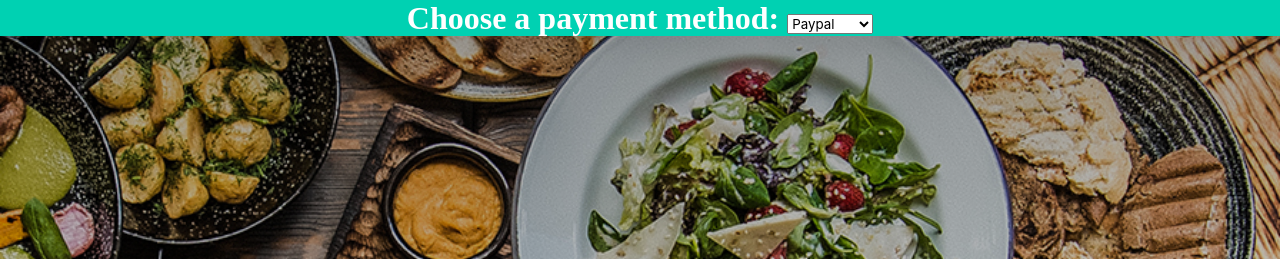
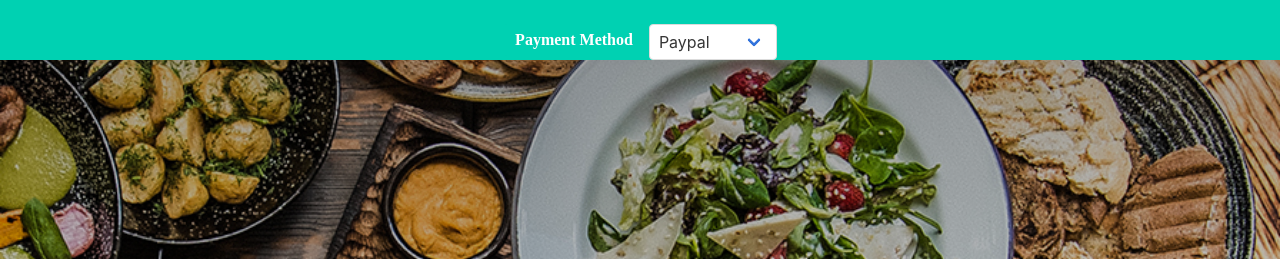
Before and after one commit to akshatgit/Badger-Bytes-OrderManagement-System, a Flask app: page /profile in a window 1280 px wide. Shown: the part 268-527 px from the top of the page. Run offline with Flask 2, Linux system fonts and the light colour scheme; a user stored in the database is signed in; parts of the project's set-up code (start-up, migrations or seed data) failed here and were passed over.

Commit message:
profile ui

```diff
--- a/templates/profile.html
+++ b/templates/profile.html
@@ -17,7 +17,15 @@
 </br>
   Address: {{address}}
 </br>
-  <label for="Payment">Choose a payment method:</label>
+</h1>
+
+<!-- <div class="content>" -->
+
+<!-- <p>Payment</p> -->
+<span class="tag is-primary is-medium"><b>Payment Method</b> </span>
+<!-- </div> -->
+  <!-- <label for="Payment">Choose a payment method:</label> -->
+  <div class="select">
 
             <select name="payment" id="payment">
               <option value="Customer">Paypal</option>
@@ -25,5 +33,6 @@
               <option value="Restraunt Staff">Apple Pay</option>
 
             </select>
-</h1>
+          </div>
+
 {% endblock %}
--- a/templates/staff_order.html
+++ b/templates/staff_order.html
@@ -41,7 +41,7 @@
 
 
 
-                    <div class="column is-6">
+                    <div class="column is-9">
                         <div class="card events-card">
                             <header class="card-header">
                                 <p class="card-header-title">
@@ -80,7 +80,7 @@
 
 
                     <div class="columns">
-                        <div class="column is-6">
+                        <div class="column is-9">
                             <div class="card events-card">
                                 <header class="card-header">
                                     <p class="card-header-title">
```
Also changed, not shown: 1 other file.
